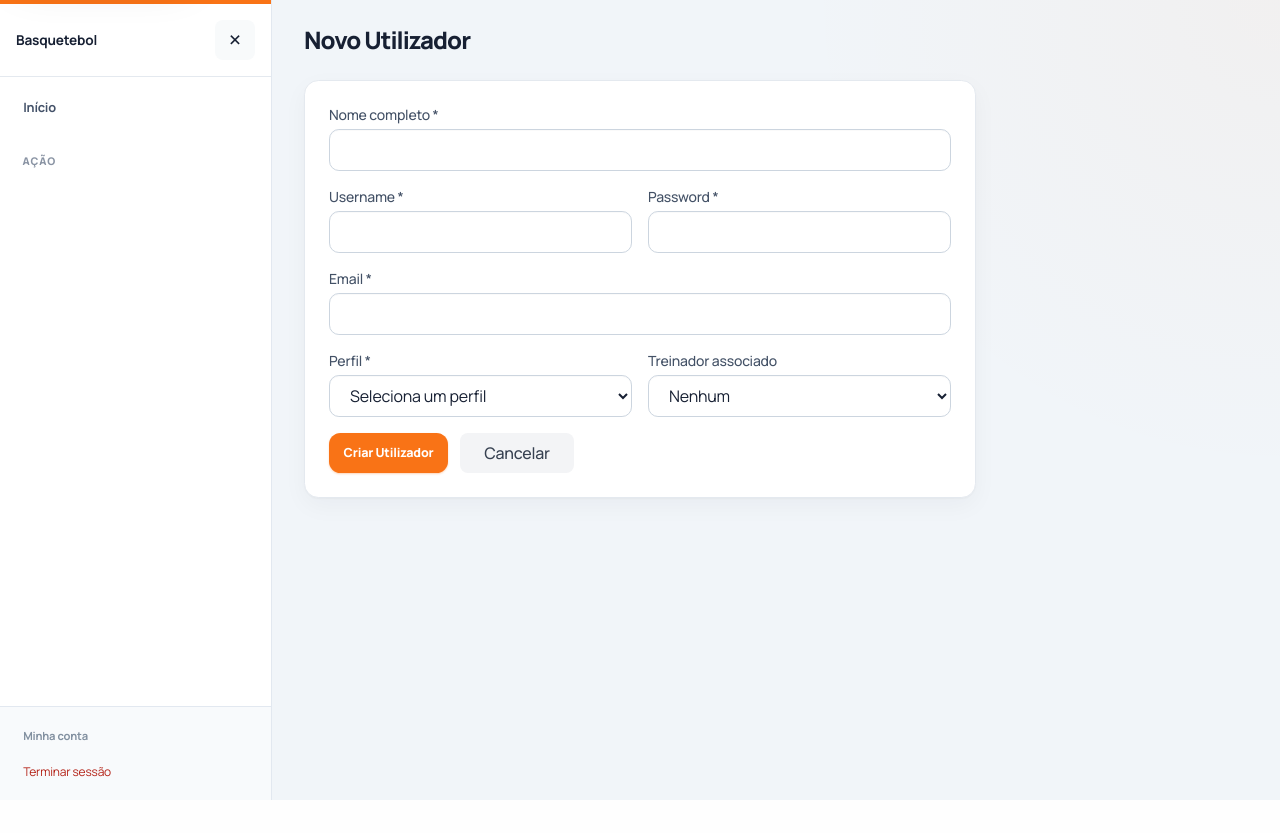
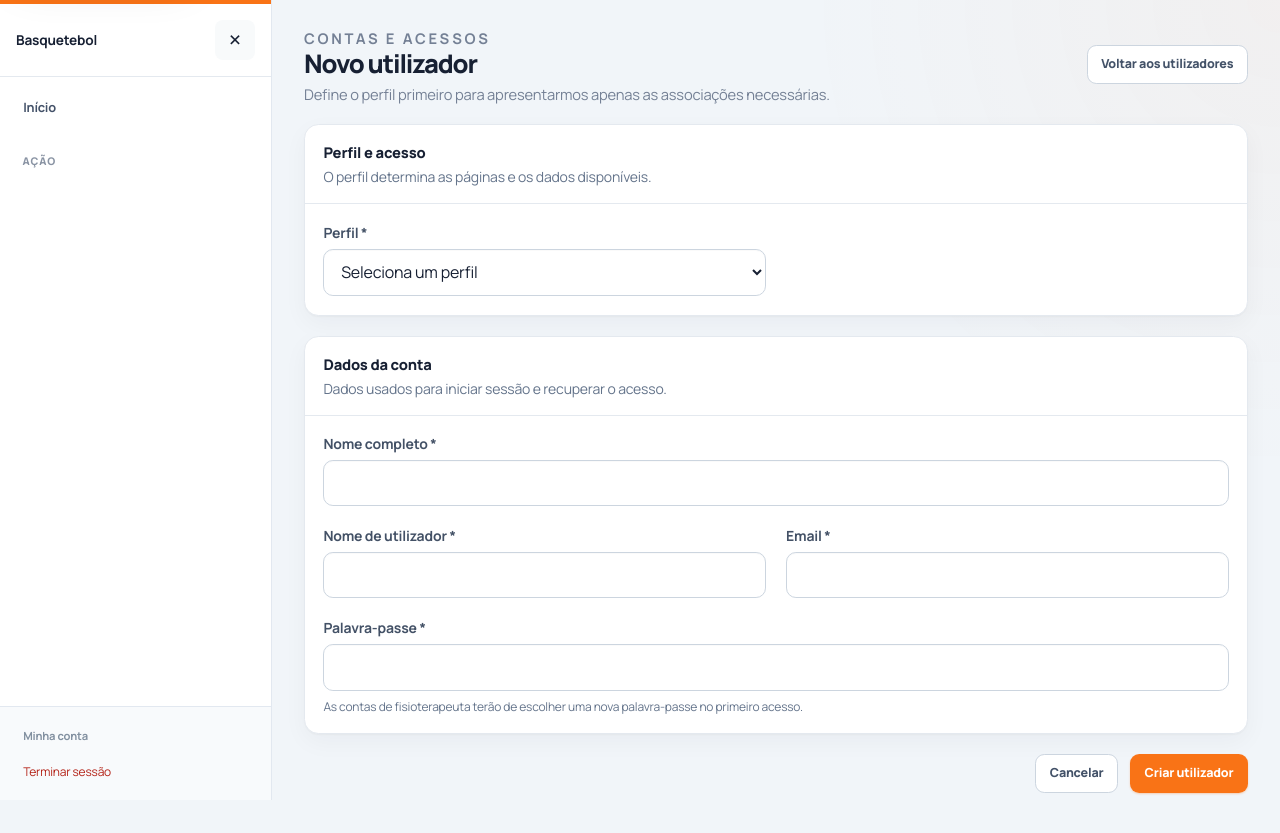
Before and after one commit to bernardofolhas/basquetebol, a Python web app: template frontend/templates/admin/utilizadores_form.html in a window 1280 px wide. Before the commit the page ends 800 px from the top, so only its background shows below. Run offline with Jinja, Linux system fonts and the light colour scheme; the template is opened without the code that fills it, so the values that code supplies are empty; some libraries are stand-ins or nearby versions.

Commit message:
Remove questionario predefinido e melhora acesso fisio

```diff
--- a/backend/middleware_clube.py
+++ b/backend/middleware_clube.py
@@ -48,7 +48,7 @@ class ClubeContextoMiddleware(BaseHTTPMiddleware):
                             "/login", "/minha-conta", "/minha-conta/alterar-password", "/logout", "/service-worker.js",
                         }
                         if not permitido:
-                            return RedirectResponse("/questionarios/diario", status_code=303)
+                            return RedirectResponse("/questionarios/disponiveis", status_code=303)
                 finally:
                     db.close()
             return await call_next(request)
--- a/backend/models/equipa.py
+++ b/backend/models/equipa.py
@@ -33,8 +33,8 @@ class Equipa(Base):
     questionario_matinal_ativo = Column(
         Boolean,
         nullable=False,
-        default=True,
-        server_default="true",
+        default=False,
+        server_default="false",
     )
 
     # Relação com treinadores — uma equipa pode ter vários treinadores
--- a/backend/routers/auth_web.py
+++ b/backend/routers/auth_web.py
@@ -72,7 +72,7 @@ async def processar_login(
         request=request,
     )
     db.commit()
-    destino = "/questionarios/diario" if utilizador.perfil.value == "atleta" else "/dashboard"
+    destino = "/questionarios/disponiveis" if utilizador.perfil.value == "atleta" else "/dashboard"
     return RedirectResponse(url=destino, status_code=303)
 
 
--- a/backend/routers/dashboard.py
+++ b/backend/routers/dashboard.py
@@ -32,7 +32,7 @@ def dashboard(
     if utilizador.perfil.value == "superadministrador" and not getattr(request.state, "clube_atual", None):
         return RedirectResponse(url="/superadmin/clubes", status_code=303)
     if utilizador.perfil.value == "atleta":
-        return RedirectResponse(url="/questionarios/diario", status_code=303)
+        return RedirectResponse(url="/questionarios/disponiveis", status_code=303)
     if utilizador.perfil.value == "fisioterapeuta":
         contexto = get_dashboard_fisioterapeuta(db, utilizador)
         return templates.TemplateResponse(request, "dashboard_fisioterapeuta.html", contexto)
--- a/frontend/templates/admin/utilizadores_form.html
+++ b/frontend/templates/admin/utilizadores_form.html
@@ -1,137 +1,138 @@
 {% extends "base.html" %}
 
 {% if modo == "editar" %}
-    {% set titulo_pagina = "Editar Utilizador" %}
+    {% set titulo_pagina = "Editar utilizador" %}
     {% set acao_form = "/admin/utilizadores/" ~ utilizador_editar.id ~ "/editar" %}
 {% else %}
-    {% set titulo_pagina = "Novo Utilizador" %}
+    {% set titulo_pagina = "Novo utilizador" %}
     {% set acao_form = "/admin/utilizadores/novo" %}
 {% endif %}
 
 {% block titulo %}{{ titulo_pagina }}{% endblock %}
 
 {% block conteudo %}
+<header class="ds-page-header max-w-5xl">
+    <div>
+        <p class="text-xs font-bold uppercase tracking-[0.18em] text-slate-500">Contas e acessos</p>
+        <h1 class="mt-1">{{ titulo_pagina }}</h1>
+        <p>Define o perfil primeiro para apresentarmos apenas as associações necessárias.</p>
+    </div>
+    <a href="/admin/utilizadores" class="ds-button ds-button-secondary">Voltar aos utilizadores</a>
+</header>
 
-<div class="mb-6">
-    <h1 class="text-2xl font-bold text-gray-800">{{ titulo_pagina }}</h1>
-</div>
-
-<div class="bg-white rounded-xl shadow-sm p-6 border border-gray-100 max-w-2xl">
+<form method="POST" action="{{ acao_form }}" class="max-w-5xl space-y-5">
     {% if erro %}
-    <div class="bg-red-100 border border-red-300 text-red-700 px-4 py-3 rounded-lg mb-4">
+    <div role="alert" class="rounded-xl border border-red-200 bg-red-50 px-4 py-3 text-sm font-semibold text-red-800">
         {{ erro }}
     </div>
     {% endif %}
 
-    <form method="POST" action="{{ acao_form }}">
-
-        <div class="mb-4">
-            <label class="block text-sm font-medium text-gray-700 mb-1">Nome completo *</label>
-            <input type="text" name="nome" required
-                   value="{{ utilizador_editar.nome if modo == 'editar' else '' }}"
-                   class="w-full px-4 py-2 border border-gray-300 rounded-lg focus:outline-none focus:ring-2 focus:ring-orange-400">
+    <section class="ds-panel overflow-hidden">
+        <div class="ds-panel-header">
+            <div><h2 class="ds-panel-title">Perfil e acesso</h2><p class="mt-1 text-sm text-slate-500">O perfil determina as páginas e os dados disponíveis.</p></div>
         </div>
-
-        <div class="grid grid-cols-2 gap-4">
-            <div class="mb-4">
-                <label class="block text-sm font-medium text-gray-700 mb-1">Username *</label>
-                <input type="text" name="username" required
-                       value="{{ utilizador_editar.username if modo == 'editar' else '' }}"
-                       class="w-full px-4 py-2 border border-gray-300 rounded-lg focus:outline-none focus:ring-2 focus:ring-orange-400">
-            </div>
-
-            <div class="mb-4">
-                <label class="block text-sm font-medium text-gray-700 mb-1">
-                    Password {% if modo != "editar" %}*{% endif %}
-                </label>
-                <input type="password" name="password" {% if modo != "editar" %}required{% endif %}
-                       placeholder="{% if modo == 'editar' %}Deixa vazio para manter a atual{% endif %}"
-                       class="w-full px-4 py-2 border border-gray-300 rounded-lg focus:outline-none focus:ring-2 focus:ring-orange-400">
-            </div>
-        </div>
-
-        <div id="equipas-staff" class="mb-4 rounded-lg border border-slate-200 bg-slate-50 p-4">
-            <label class="block text-sm font-medium text-gray-700 mb-1">Equipas atribuídas</label>
-            <p class="mb-2 text-xs text-slate-500">A conta só vê as equipas selecionadas. O fisioterapeuta pode trabalhar todos os dados dessas equipas.</p>
-            <select name="equipa_ids" multiple size="{{ [equipas|length, 6]|min }}"
-                    class="w-full px-4 py-2 border border-gray-300 rounded-lg focus:outline-none focus:ring-2 focus:ring-orange-400">
-                {% set equipas_staff_ids = utilizador_editar.equipas_staff | map(attribute='id') | list if modo == 'editar' else [] %}
-                {% for equipa_item in equipas %}
-                <option value="{{ equipa_item.id }}" {% if equipa_item.id in equipas_staff_ids %}selected{% endif %}>{{ equipa_item.nome }}</option>
-                {% endfor %}
-            </select>
-        </div>
-
-        <div class="mb-4">
-            <label class="block text-sm font-medium text-gray-700 mb-1">Email *</label>
-            <input type="email" name="email" required
-                   value="{{ utilizador_editar.email if modo == 'editar' else '' }}"
-                   class="w-full px-4 py-2 border border-gray-300 rounded-lg focus:outline-none focus:ring-2 focus:ring-orange-400">
-        </div>
-
-        <div class="grid grid-cols-2 gap-4">
-            <div class="mb-4">
-                <label class="block text-sm font-medium text-gray-700 mb-1">Perfil *</label>
-                <select name="perfil" required
-                        class="w-full px-4 py-2 border border-gray-300 rounded-lg focus:outline-none focus:ring-2 focus:ring-orange-400">
+        <div class="ds-panel-body grid gap-5 md:grid-cols-2">
+            <div>
+                <label for="perfil-conta" class="mb-1.5 block text-sm font-bold text-slate-700">Perfil *</label>
+                <select id="perfil-conta" name="perfil" required class="ds-input">
                     <option value="">Seleciona um perfil</option>
                     {% for p in perfis %}
-                    <option value="{{ p.value }}"
-                        {% if modo == "editar" and utilizador_editar.perfil.value == p.value %}selected{% endif %}>
+                    <option value="{{ p.value }}" {% if modo == "editar" and utilizador_editar.perfil.value == p.value %}selected{% endif %}>
                         {{ 'Staff da equipa' if p.value == 'staff' else ('Fisioterapeuta' if p.value == 'fisioterapeuta' else p.value|capitalize) }}
                     </option>
                     {% endfor %}
                 </select>
             </div>
+            {% if modo == "editar" %}
+            <div>
+                <label for="estado-conta" class="mb-1.5 block text-sm font-bold text-slate-700">Estado</label>
+                <select id="estado-conta" name="ativo" class="ds-input">
+                    <option value="true" {% if utilizador_editar.ativo %}selected{% endif %}>Ativo</option>
+                    <option value="false" {% if not utilizador_editar.ativo %}selected{% endif %}>Inativo</option>
+                </select>
+            </div>
+            {% endif %}
 
-            <div class="mb-4">
-                <label class="block text-sm font-medium text-gray-700 mb-1">Treinador associado</label>
-                <select name="treinador_id"
-                        class="w-full px-4 py-2 border border-gray-300 rounded-lg focus:outline-none focus:ring-2 focus:ring-orange-400">
+            <div id="explicacao-fisio" hidden class="md:col-span-2 rounded-2xl border border-emerald-200 bg-emerald-50 p-4">
+                <p class="font-bold text-emerald-950">Acesso de fisioterapeuta</p>
+                <p class="mt-1 text-sm leading-6 text-emerald-800">A página inicial destaca respostas aos questionários, alertas de bem-estar, carga semanal e treino físico. A conta fica limitada às equipas escolhidas e deverá alterar a palavra-passe no primeiro acesso.</p>
+            </div>
+
+            <div id="equipas-staff" hidden class="md:col-span-2 rounded-2xl border border-slate-200 bg-slate-50 p-4">
+                <label for="equipas-conta" class="mb-1.5 block text-sm font-bold text-slate-700">Equipas atribuídas <span id="equipas-obrigatorias" hidden>*</span></label>
+                <p class="mb-3 text-sm text-slate-500">A conta só poderá consultar e editar informação das equipas selecionadas. Usa Ctrl ou Cmd para selecionar várias.</p>
+                <select id="equipas-conta" name="equipa_ids" multiple size="{{ [[equipas|length, 6]|min, 3]|max }}" class="ds-input min-h-36">
+                    {% set equipas_staff_ids = utilizador_editar.equipas_staff | map(attribute='id') | list if modo == 'editar' else [] %}
+                    {% for equipa_item in equipas %}
+                    <option value="{{ equipa_item.id }}" {% if equipa_item.id in equipas_staff_ids %}selected{% endif %}>{{ equipa_item.nome }}</option>
+                    {% endfor %}
+                </select>
+            </div>
+
+            <div id="treinador-associado" hidden class="md:col-span-2">
+                <label for="treinador-conta" class="mb-1.5 block text-sm font-bold text-slate-700">Treinador associado</label>
+                <select id="treinador-conta" name="treinador_id" class="ds-input">
                     <option value="">Nenhum</option>
                     {% for treinador in treinadores %}
-                    <option value="{{ treinador.id }}"
-                        {% if modo == "editar" and utilizador_editar.treinador_id == treinador.id %}selected{% endif %}>
-                        {{ treinador.nome }}
-                    </option>
+                    <option value="{{ treinador.id }}" {% if modo == "editar" and utilizador_editar.treinador_id == treinador.id %}selected{% endif %}>{{ treinador.nome }}</option>
                     {% endfor %}
                 </select>
             </div>
         </div>
+    </section>
 
-        {% if modo == "editar" %}
-        <div class="mb-6">
-            <label class="block text-sm font-medium text-gray-700 mb-1">Estado</label>
-            <select name="ativo"
-                    class="w-full px-4 py-2 border border-gray-300 rounded-lg focus:outline-none focus:ring-2 focus:ring-orange-400">
-                <option value="true" {% if utilizador_editar.ativo %}selected{% endif %}>Ativo</option>
-                <option value="false" {% if not utilizador_editar.ativo %}selected{% endif %}>Inativo</option>
-            </select>
+    <section class="ds-panel overflow-hidden">
+        <div class="ds-panel-header">
+            <div><h2 class="ds-panel-title">Dados da conta</h2><p class="mt-1 text-sm text-slate-500">Dados usados para iniciar sessão e recuperar o acesso.</p></div>
         </div>
-        {% endif %}
+        <div class="ds-panel-body grid gap-5 md:grid-cols-2">
+            <div class="md:col-span-2">
+                <label for="nome-conta" class="mb-1.5 block text-sm font-bold text-slate-700">Nome completo *</label>
+                <input id="nome-conta" type="text" name="nome" required value="{{ utilizador_editar.nome if modo == 'editar' else '' }}" class="ds-input">
+            </div>
+            <div>
+                <label for="username-conta" class="mb-1.5 block text-sm font-bold text-slate-700">Nome de utilizador *</label>
+                <input id="username-conta" type="text" name="username" required autocomplete="username" value="{{ utilizador_editar.username if modo == 'editar' else '' }}" class="ds-input">
+            </div>
+            <div>
+                <label for="email-conta" class="mb-1.5 block text-sm font-bold text-slate-700">Email *</label>
+                <input id="email-conta" type="email" name="email" required value="{{ utilizador_editar.email if modo == 'editar' else '' }}" class="ds-input">
+            </div>
+            <div class="md:col-span-2">
+                <label for="password-conta" class="mb-1.5 block text-sm font-bold text-slate-700">Palavra-passe {% if modo != "editar" %}*{% endif %}</label>
+                <input id="password-conta" type="password" name="password" {% if modo != "editar" %}required{% endif %} autocomplete="new-password" placeholder="{% if modo == 'editar' %}Deixa vazio para manter a palavra-passe atual{% endif %}" class="ds-input">
+                {% if modo != "editar" %}<p class="mt-2 text-xs text-slate-500">As contas de fisioterapeuta terão de escolher uma nova palavra-passe no primeiro acesso.</p>{% endif %}
+            </div>
+        </div>
+    </section>
 
-        <div class="flex gap-3">
-            <button type="submit"
-                    class="bg-orange-500 hover:bg-orange-600 text-white px-6 py-2 rounded-lg font-medium transition">
-                {% if modo == "editar" %}Guardar Alterações{% else %}Criar Utilizador{% endif %}
-            </button>
-
-            <a href="/admin/utilizadores"
-               class="bg-gray-100 hover:bg-gray-200 text-gray-700 px-6 py-2 rounded-lg font-medium transition">
-                Cancelar
-            </a>
-        </div>
-    </form>
-</div>
+    <div class="flex flex-col-reverse gap-3 sm:flex-row sm:justify-end">
+        <a href="/admin/utilizadores" class="ds-button ds-button-secondary">Cancelar</a>
+        <button type="submit" class="ds-button ds-button-primary">{% if modo == "editar" %}Guardar alterações{% else %}Criar utilizador{% endif %}</button>
+    </div>
+</form>
 
 <script>
-document.addEventListener('DOMContentLoaded', function () {
-    const perfil = document.querySelector('select[name="perfil"]');
-    const equipasStaff = document.getElementById('equipas-staff');
-    const atualizar = () => { equipasStaff.hidden = !['staff', 'fisioterapeuta'].includes(perfil.value); };
-    perfil.addEventListener('change', atualizar);
-    atualizar();
+document.addEventListener("DOMContentLoaded", function () {
+    const perfil = document.getElementById("perfil-conta");
+    const equipas = document.getElementById("equipas-staff");
+    const seletorEquipas = document.getElementById("equipas-conta");
+    const equipasObrigatorias = document.getElementById("equipas-obrigatorias");
+    const treinador = document.getElementById("treinador-associado");
+    const explicacaoFisio = document.getElementById("explicacao-fisio");
+
+    function atualizarCamposDoPerfil() {
+        const eFisio = perfil.value === "fisioterapeuta";
+        const eStaff = perfil.value === "staff";
+        equipas.hidden = !(eFisio || eStaff);
+        treinador.hidden = perfil.value !== "treinador";
+        explicacaoFisio.hidden = !eFisio;
+        equipasObrigatorias.hidden = !eFisio;
+        seletorEquipas.required = eFisio;
+    }
+
+    perfil.addEventListener("change", atualizarCamposDoPerfil);
+    atualizarCamposDoPerfil();
 });
 </script>
-
 {% endblock %}
--- a/frontend/templates/dashboard_fisioterapeuta.html
+++ b/frontend/templates/dashboard_fisioterapeuta.html
@@ -34,7 +34,7 @@
     </div>
 
     <div class="grid gap-4 border-b border-slate-100 bg-slate-50/70 p-6 sm:grid-cols-2 xl:grid-cols-4">
-        <div class="rounded-2xl bg-white p-4 ring-1 ring-slate-100"><p class="text-xs font-bold uppercase tracking-wider text-slate-400">Resposta hoje</p><p class="mt-2 text-3xl font-black text-slate-900">{{ dados.respostas_hoje }}</p><p class="mt-1 text-xs text-slate-500">{{ dados.taxa_resposta }}% dos atletas ativos</p></div>
+        <div class="rounded-2xl bg-white p-4 ring-1 ring-slate-100"><p class="text-xs font-bold uppercase tracking-wider text-slate-400">Atletas que responderam</p><p class="mt-2 text-3xl font-black text-slate-900">{{ dados.respostas_hoje }}</p><p class="mt-1 text-xs text-slate-500">Hoje · {{ dados.taxa_resposta }}% dos atletas ativos</p></div>
         <div class="rounded-2xl bg-white p-4 ring-1 ring-slate-100"><p class="text-xs font-bold uppercase tracking-wider text-slate-400">Alertas</p><p class="mt-2 text-3xl font-black {% if dados.alertas %}text-red-600{% else %}text-emerald-600{% endif %}">{{ dados.alertas|length }}</p><p class="mt-1 text-xs text-slate-500">queixas, dor ou PSE elevado</p></div>
         <div class="rounded-2xl bg-white p-4 ring-1 ring-slate-100"><p class="text-xs font-bold uppercase tracking-wider text-slate-400">Carga semanal</p><p class="mt-2 text-3xl font-black text-slate-900">{{ dados.carga_total }}</p><p class="mt-1 text-xs text-slate-500">minutos × RPE planeados</p></div>
         <div class="rounded-2xl bg-white p-4 ring-1 ring-slate-100"><p class="text-xs font-bold uppercase tracking-wider text-slate-400">Treino físico</p><p class="mt-2 text-3xl font-black text-slate-900">{{ dados.minutos_fisicos }} <span class="text-base font-bold">min</span></p><p class="mt-1 text-xs text-slate-500">{{ dados.sessoes_fisicas|length }} sessão(ões) · RPE {{ dados.media_rpe }}</p></div>
--- a/frontend/templates/partials/navbar_global.html
+++ b/frontend/templates/partials/navbar_global.html
@@ -31,7 +31,6 @@
         <div class="sidebar-pages w-80">
           <p class="ds-dropdown-title">Área do atleta</p>
           {{ menu_link('/questionarios/disponiveis', 'Questionários disponíveis', 'Responder aos pedidos da equipa técnica', p == '/questionarios/disponiveis' or p.startswith('/questionarios/responder')) }}
-          {{ menu_link('/questionarios/diario', 'Questionário Matinal', 'Registar esforço, dor e recuperação', p == '/questionarios/diario') }}
           {{ menu_link('/questionarios/historico', 'O meu histórico', 'Consultar respostas anteriores', p == '/questionarios/historico') }}
         </div>
       </section>
@@ -168,7 +167,7 @@
       </section>
       {% endif %}
 
-      {% if perfil in ['administrador', 'coordenador', 'secretaria', 'staff', 'superadministrador'] %}
+      {% if perfil in ['administrador', 'coordenador', 'secretaria', 'staff', 'fisioterapeuta', 'superadministrador'] %}
       <section class="sidebar-group ds-nav-order-gestao">
         <h2 class="sidebar-heading {% if p.startswith('/jogadores') or p.startswith('/treinadores') or p.startswith('/secretaria') or p.startswith('/admin') or p.startswith('/administracao') %}is-active{% endif %}">Gestão </h2>
         <div class="sidebar-pages right-0 w-80">
@@ -176,7 +175,7 @@
           <div class="sidebar-page-list">
             {{ menu_link('/jogadores', 'Atletas', 'Fichas e processos') }}
             {% if perfil in ['administrador', 'coordenador', 'superadministrador'] %}{{ menu_link('/treinadores', 'Treinadores', 'Equipa técnica') }}{% endif %}
-            {{ menu_link('/secretaria/pendencias', 'Secretaria', 'Documentos e validades') }}
+            {% if perfil != 'fisioterapeuta' %}{{ menu_link('/secretaria/pendencias', 'Secretaria', 'Documentos e validades') }}{% endif %}
             {% if perfil == 'administrador' %}
             {{ menu_link('/admin/utilizadores', 'Utilizadores', 'Contas e acessos') }}
             {{ menu_link('/admin/auditoria', 'Auditoria', 'Histórico de operações') }}
```
Also changed, not shown: backend/database.py (+12 -1 lines), backend/migrations/versions/0042_remove_questionario_matinal_default.py (added, +30 -0 lines), backend/routers/admin.py (+34 -4 lines), backend/routers/questionarios.py (+17 -6 lines), backend/services/dashboard_service.py (+13 -5 lines), backend/services/navegacao_service.py (+10 -1 lines), backend/tests/test_fisioterapeuta.py (added, +85 -0 lines), backend/tests/test_questionarios_diarios.py (+9 -2 lines), frontend/templates/admin/utilizadores_lista.html (+12 -9 lines).
